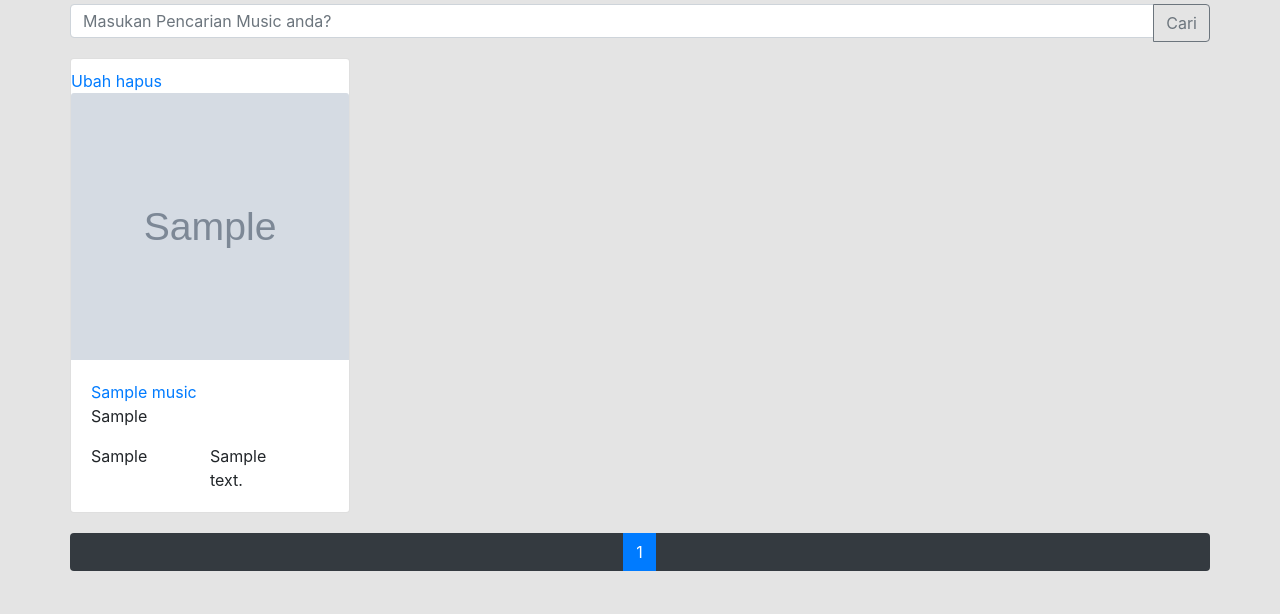
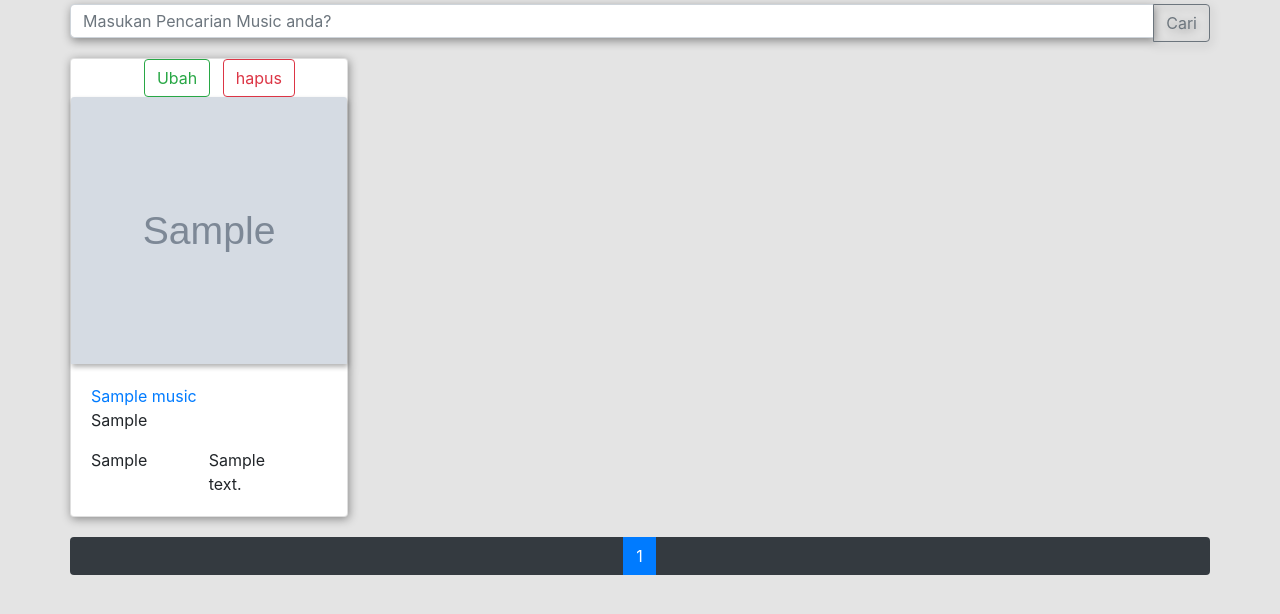
Before and after one commit to CJHydraGenZ/TugasUas, a PHP site: page /TugasUas/project/collection.php in a window 1280 px wide. Shown: the part 80-694 px from the top of the page. Run offline with PHP 8.4, Linux system fonts and the light colour scheme; tables that the repository leaves empty or names only in its code hold one stand-in row (values such as "Sample post"); grey boxes marked "Sample" are stand-in pictures; some libraries are stand-ins or nearby versions.

Commit message:
update desain

```diff
--- a/assets/css/main.css
+++ b/assets/css/main.css
@@ -13,70 +13,6 @@ body {
     color: black;
 }
 
-
-/*
-.Pkartu {
-    border-top: 1px solid rgb(218, 218, 218);
-} */
-
-
-
-/* .kartu {
-    margin-top: 10px;
-    width: 100%;
-    display: grid;
-    grid-auto-flow: dense;
-    grid-template: "1fr 1fr 1fr 1fr 1fr"auto "1fr 1fr 1fr 1fr 1fr"auto "1fr 1fr 1fr 1fr 1fr"auto;
-
-    grid-gap: 10px;
-    border: 1px solid rgb(218, 218, 218);
-    margin-bottom: 10px;
-} */
-
-/* .kartu .box {
-    margin-top: 10px;
-    position: relative;
-    background: rgb(255, 255, 255);
-    box-shadow: 1px 3px 5px rgba(0, 0, 0, 0.4);
-    border-radius: 3px;
-    margin-bottom: 10px;
-
-}
-
-.kartu .box.ilang {
-    box-shadow: none;
-}
-
-
-.kartu .box.sort {
-    height: 40px;
-    grid-column: span 5;
-    box-sizing: border-box;
-}
-
-.row.content .col {
-    margin: 0 4px;
-    padding: 2px;
-    margin-top: 10px;
-    border-left: 1px solid rgb(218, 218, 218);
-
-}
-
-.row.content .col:nth-child(1) {
-    border-left: none;
-}
-
-.card-body {
-    padding-top: 0;
-    padding-bottom: 0;
-}
-
-.kartu .box img {
-    width: auto;
-    height: 33.33vh;
-    background-size: cover;
-    object-fit: cover;
-} */
 
 
 .tombol {
@@ -100,7 +36,9 @@ body {
     background: rgb(170, 170, 170);
 }
 
-
+.imgLagu {
+    box-shadow: 1px 3px 5px rgba(0, 0, 0, 0.3);
+}
 
 #canvas {
     box-shadow: 2px 3px 4px rgba(0, 0, 0, 0.4);
@@ -111,7 +49,7 @@ body {
 
 .row.tampilan {
     padding-left: 10px;
-    padding-left: 10px;
+    padding-right: 10px;
 }
 
 .form {
@@ -129,6 +67,8 @@ body {
 /* .form-group label {
     text-align: center;
 } */
+
+
 
 .kirim {
     position: relative !important;
@@ -232,13 +172,27 @@ footer {
     color: white;
 }
 
+.tombolAksi {
+    margin: 0 4px;
+    position: relative !important;
+    left: 25%;
+    /* transform: translateX(-50%); */
+}
 
 /* .page {
     background-color: rgb(228, 228, 228) !important;
     border: none !important;
     outline: none !important;
 } */
+.kartu {
+    filter: drop-shadow(1px 2px 5px rgba(0, 0, 0, 0.4));
+}
 
+.box.sort.cari {
+
+    filter: drop-shadow(1px 3px 5px rgba(0, 0, 0, 0.4));
+
+}
 
 /* dekstop */
 @media (min-width: 992px) {
@@ -281,9 +235,11 @@ footer {
         height: 100%;
     }
 
-    .aksi {
+
+
+    /* .aksi {
         margin-top: 10px;
-    }
+    } */
 
     .kartu {
         margin-top: 10px;
@@ -299,11 +255,7 @@ footer {
         box-sizing: border-box;
     } */
 
-    /* .box.sort.cari {
 
-
-
-    } */
 
     .progress {
         padding: 40px;
@@ -388,10 +340,24 @@ footer {
         width: 100%;
 
     }
+
+    .tombolAksi {
+        margin: 0 4px;
+        position: relative !important;
+        left: 35%;
+        /* transform: translateX(-50%); */
+    }
 }
 
 /* untuk hp */
 @media (max-width: 294px) {
+    .tombolAksi {
+        margin: 0 4px;
+        position: relative !important;
+        left: 25%;
+        /* transform: translateX(-50%); */
+    }
+
     .navbar {
 
         height: 0;
--- a/project/collection.php
+++ b/project/collection.php
@@ -96,8 +96,8 @@ if (isset($_POST["cari"])) {
                         <div class="col-lg-3 kartu">
                             <div class="card box a">
                                 <div class="aksi">
-                                    <a class="tbn-ubah" href="update.php?id=<?= $lagu['id'];   ?>&thumb=<?= $lagu['thumbnail']; ?>&lagu=<?= $lagu['music'];   ?>        ">Ubah</a>
-                                    <a class="tbn-hapus" href="delete.php?id=<?= $lagu["id"]; ?>&music=<?= $lagu['music'];   ?>&img=<?= $lagu['thumbnail'];   ?>    ">hapus</a>
+                                    <a class="tbn-ubah btn btn-outline-success tombolAksi" href="update.php?id=<?= $lagu['id'];   ?>&thumb=<?= $lagu['thumbnail']; ?>&lagu=<?= $lagu['music'];   ?>        ">Ubah</a>
+                                    <a class="tbn-hapus btn btn-outline-danger tombolAksi" href="delete.php?id=<?= $lagu["id"]; ?>&music=<?= $lagu['music'];   ?>&img=<?= $lagu['thumbnail'];   ?>    ">hapus</a>
                                 </div>
 
                                 <img src="<?= baseUrl;   ?>assets/img/<?= $lagu['thumbnail'];   ?>      " class="card-img-top imgLagu" alt="...">
```
